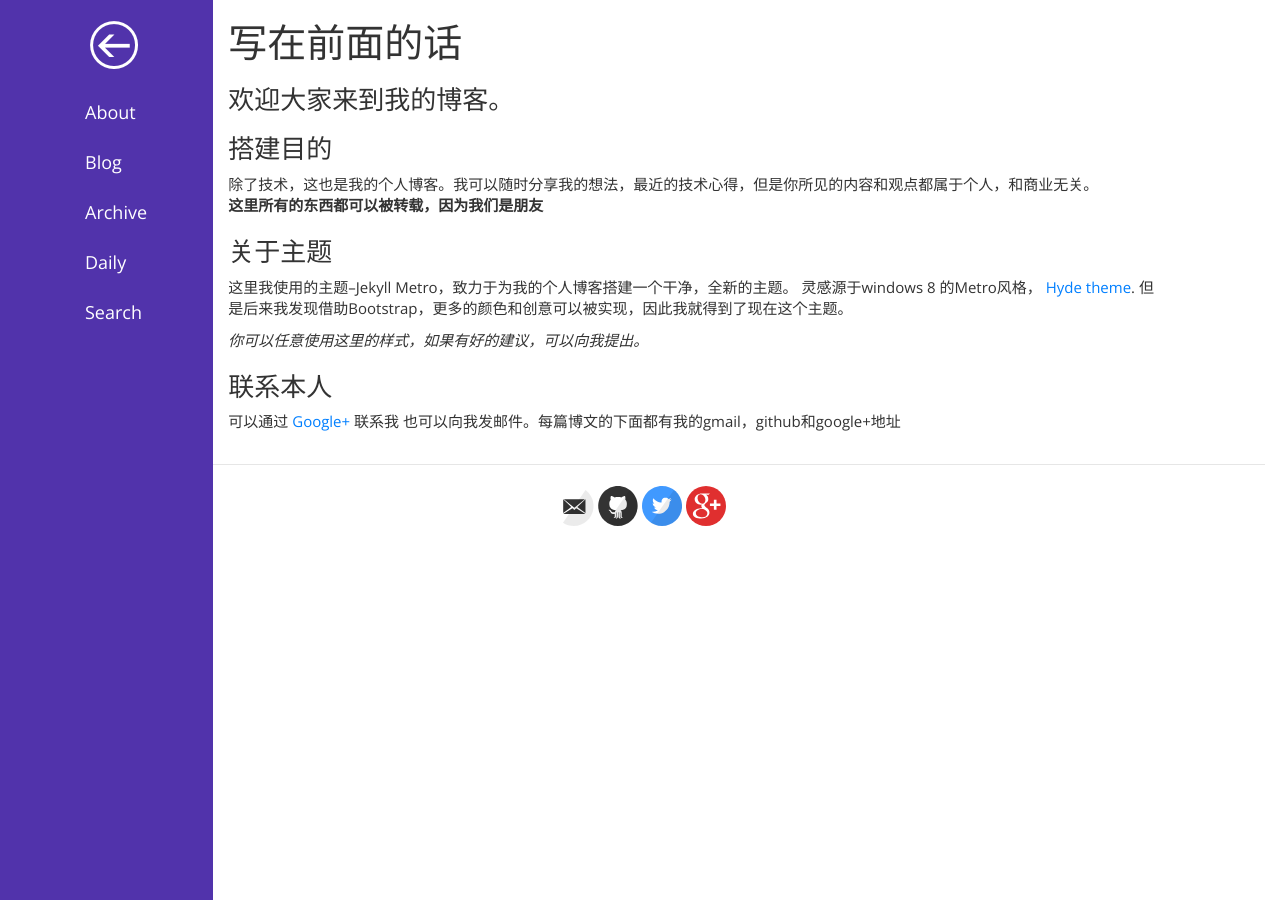
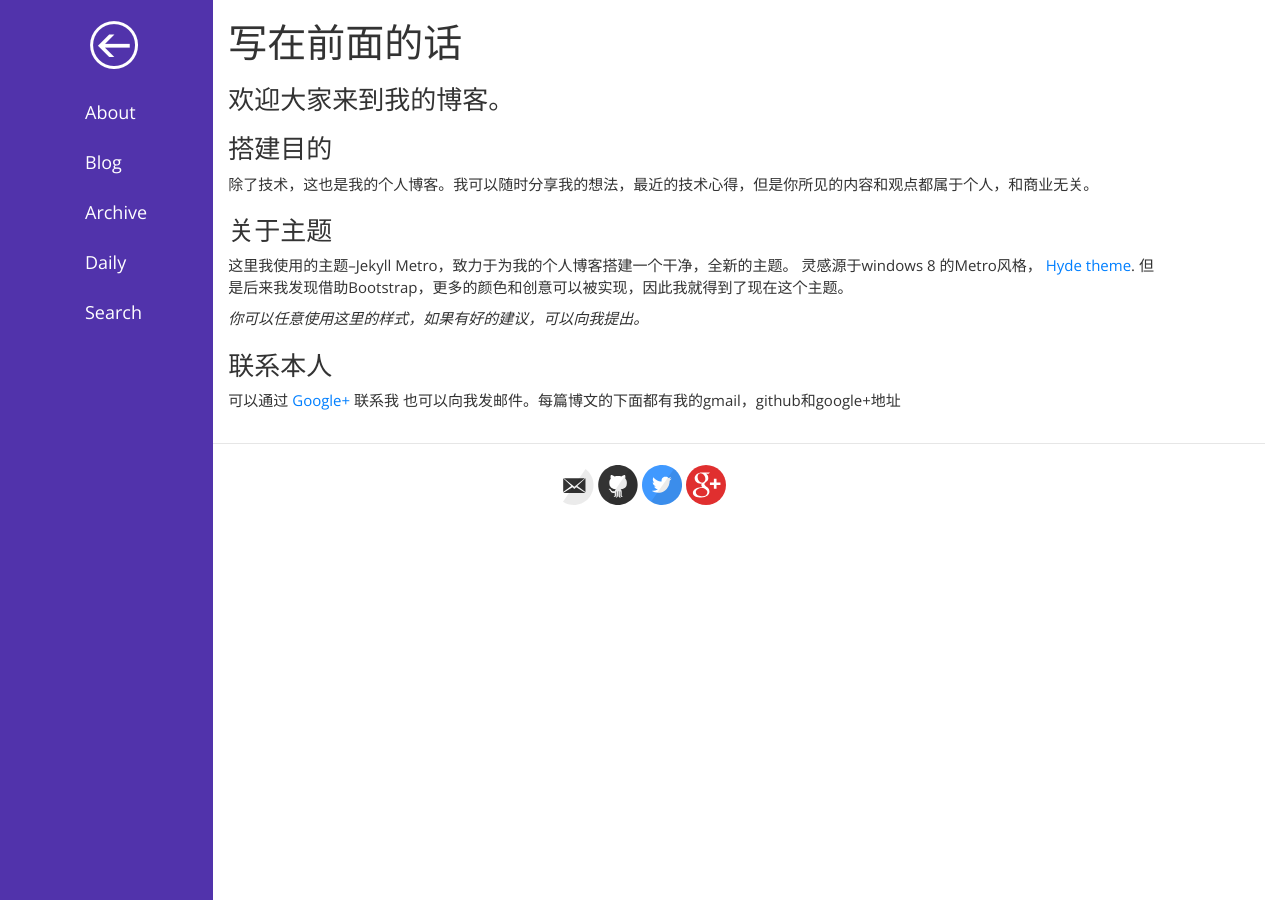
Before and after one commit to ZhuFengdaaa/ZhuFengdaaa.github.io, a Jekyll site: the page built from about/index.md, in a window 1280 px wide. Built offline with Jekyll 4.4.1, drawn with Linux system fonts in a browser that asks for light colours; Markdown is read by kramdown in place of the engine named in the settings.

Commit message:
2015-04-07-22-20-11

```diff
--- a/about/index.md
+++ b/about/index.md
@@ -9,7 +9,7 @@ theme: purple
 ###搭建目的
 
 除了技术，这也是我的个人博客。我可以随时分享我的想法，最近的技术心得，但是你所见的内容和观点都属于个人，和商业无关。
-<br/>**这里所有的东西都可以被转载，因为我们是朋友**
+<br/>
 
 ### 关于主题
 
```
